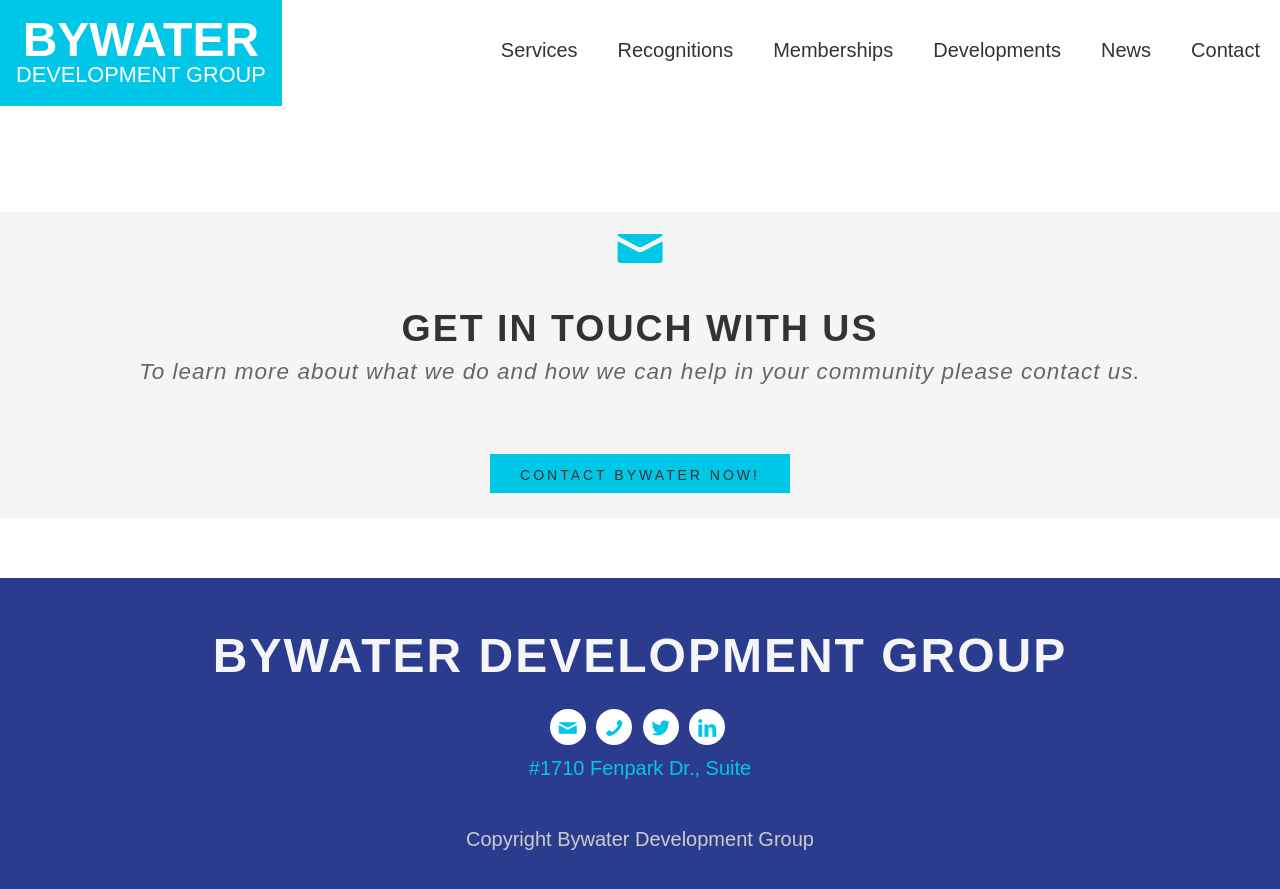
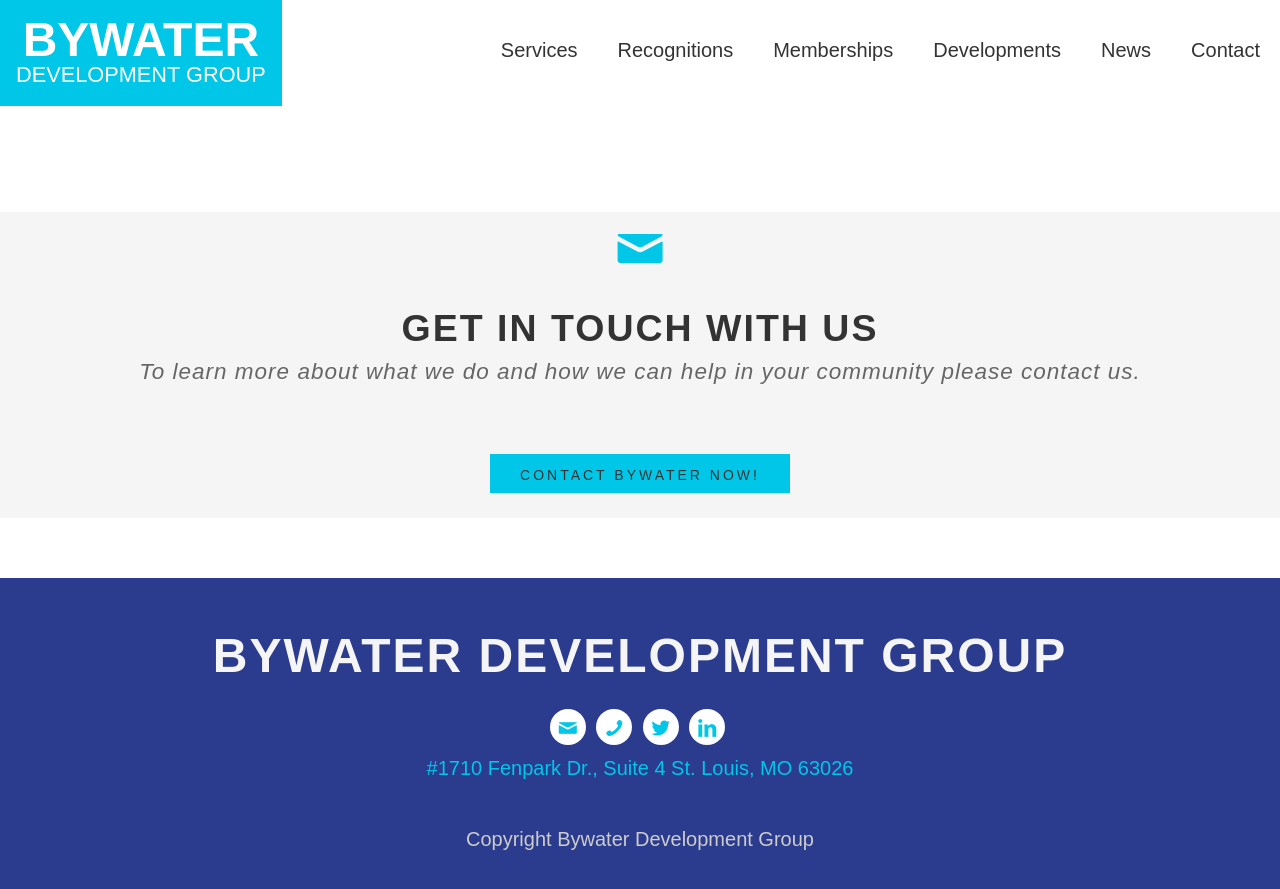
Before and after one commit to bywater/bywater.github.io, a Jekyll site: the page built from index.html, in a window 1280 px wide and 900 px high, scrolled down 3936 px. Shown: the top 889 px of the window. Built offline with Jekyll 4.4.1, drawn with Linux system fonts in a browser that asks for light colours; nearby versions of some CDN libraries.

Commit message:
Updated '/_data/contact.yml' via CloudCannon

```diff
--- a/_data/contact.yml
+++ b/_data/contact.yml
@@ -1,6 +1,6 @@
 contactEmail: mailto:aaron@bywaterdevelopment.com
 #contactPhone: 314-524-9219
-address: 1710 Fenpark Dr., Suite #4 St. Louis, MO 63026
+address: 1710 Fenpark Dr., Suite 4 St. Louis, MO 63026
 twitter: http://twitter.com/Bywater_Dev
 mapLink: https://www.google.com/maps/place/1710+Fenpark+Dr+%234,+Fenton,+MO+63026/@38.5394279,-90.4505643,17z/data=!3m1!4b1!4m5!3m4!1s0x87d8ce2707ba02f3:0xbdc8f4d309f3f0a5!8m2!3d38.5394279!4d-90.4483756
 linkedIn:  https://www.linkedin.com/company/4817089?trk=vsrp_companies_cluster_name&trkInfo=VSRPsearchId%3A1214632971415304705189%2CVSRPtargetId%3A4817089%2CVSRPcmpt%3Acompanies_cluster
```
